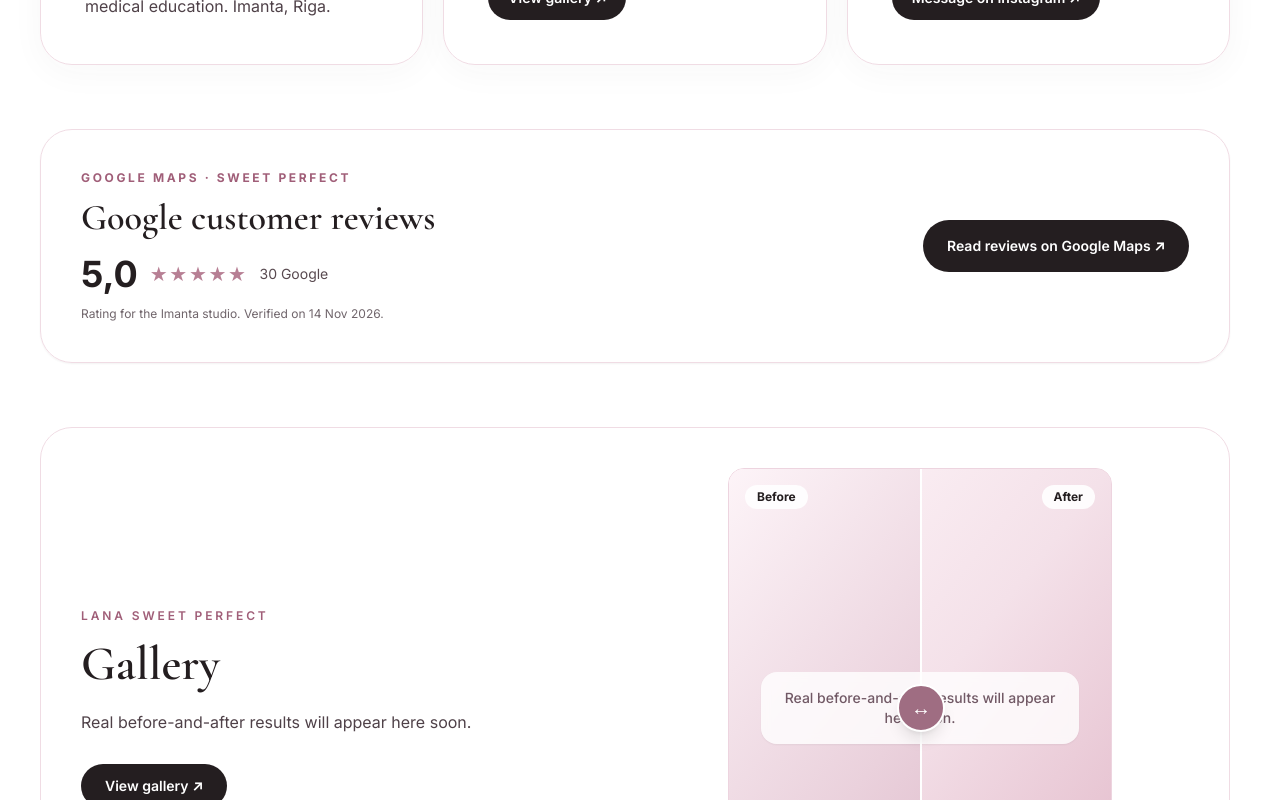
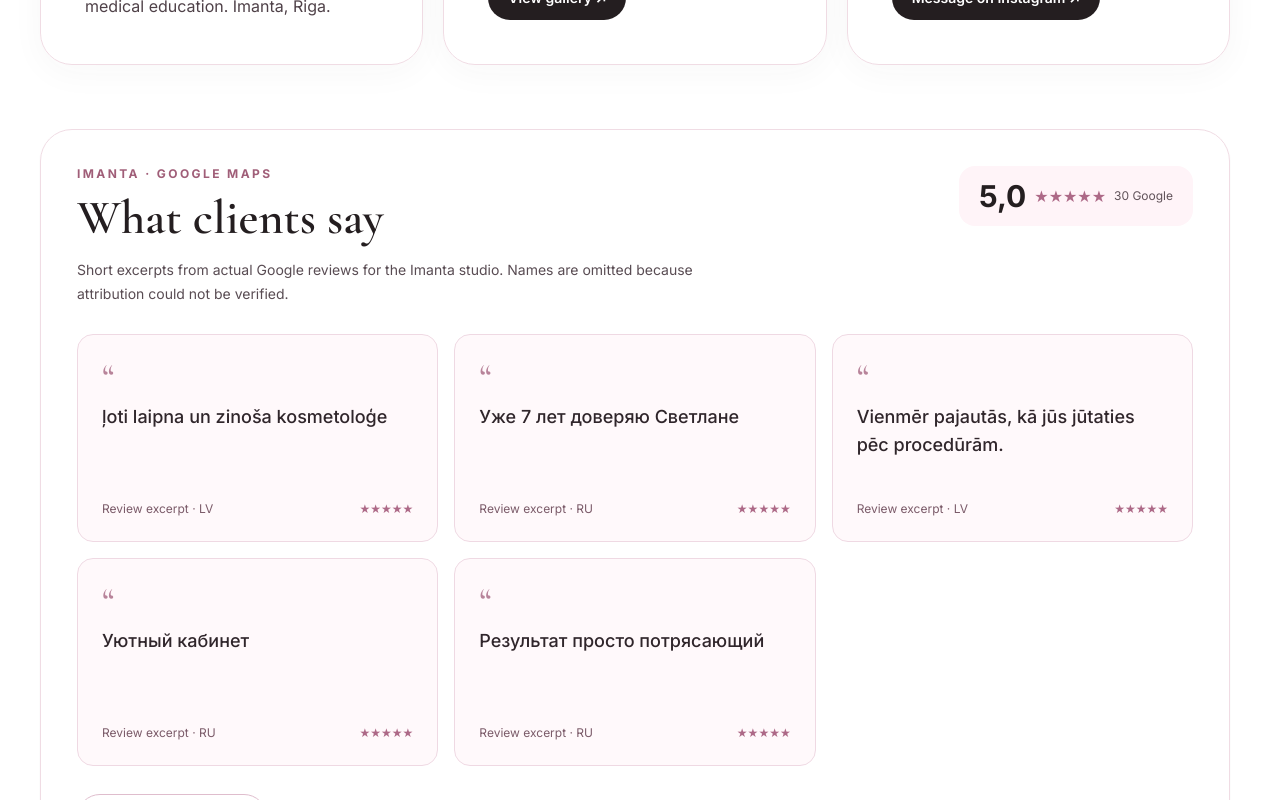
Before and after one commit to SergeyJak/Sweet-lana, a Next.js app: page /en in a window 1280 px wide. Shown: the part 1780-2580 px from the top of the page. Built offline with nearby package versions, Linux system fonts and the light colour scheme; no server answers.

Commit message:
Replace rating-only block with actual Google review excerpts on homepage

```diff
--- a/src/app/[locale]/page.tsx
+++ b/src/app/[locale]/page.tsx
@@ -1,3 +1,4 @@
+import GoogleReviews from '@/components/GoogleReviews'
 import BeforeAfterSlider from '@/components/BeforeAfterSlider'
 type Locale = 'ru' | 'lv' | 'en'
 const copy = {
@@ -133,21 +134,8 @@ export default async function Home({ params }: { params: Promise<{ locale: strin
             </article>
           ))}
         </section>
-        <section id="reviews" aria-labelledby="google-reviews-title" className="relative mx-auto max-w-7xl px-5 pb-10 md:px-10 md:pb-16">
-          <div className="flex flex-col items-start justify-between gap-6 rounded-[2rem] border border-[#f0dce4] bg-white/95 p-7 shadow-sm backdrop-blur-sm sm:flex-row sm:items-center sm:p-10">
-            <div>
-              <p className="mb-3 text-xs font-bold uppercase tracking-[0.22em] text-[#a05e78]">Google Maps · Sweet Perfect</p>
-              <h2 id="google-reviews-title" className="font-serif text-3xl !text-[#241e20] md:text-4xl">{c.reviewsTitle}</h2>
-              <div className="mt-4 flex items-center gap-3">
-                <span className="text-4xl font-bold text-[#241e20]">5,0</span>
-                <span className="text-xl tracking-[0.08em] text-[#b77f94]" aria-label="5 stars">★★★★★</span>
-                <span className="text-sm text-[#594a50]">30 Google</span>
-              </div>
-              <p className="mt-3 text-xs text-[#70656b]">{c.reviewsNote}</p>
-            </div>
-            <a href="https://www.google.com/maps/search/?api=1&amp;query=Sweet%20Perfect%20Kosmetologs%20Vaksacija&amp;query_place_id=ChIJS-9SPebF7kYR7-LRQgp4ifY" target="_blank" rel="noopener noreferrer" className="inline-flex shrink-0 items-center justify-center rounded-full bg-[#241e20] px-6 py-4 text-center text-sm font-semibold text-white transition hover:bg-[#7e5267]">{c.reviewsLink} ↗</a>
-          </div>
-        </section>
+        <GoogleReviews locale={locale} />
+
         <section aria-labelledby="before-after-heading" className="relative mx-auto max-w-7xl px-5 pb-10 md:px-10">
           <div className="grid items-center gap-8 rounded-[2rem] border border-[#f0dce4] bg-white/90 p-6 backdrop-blur-sm md:grid-cols-2 md:p-10">
             <div className="max-w-lg">
```
